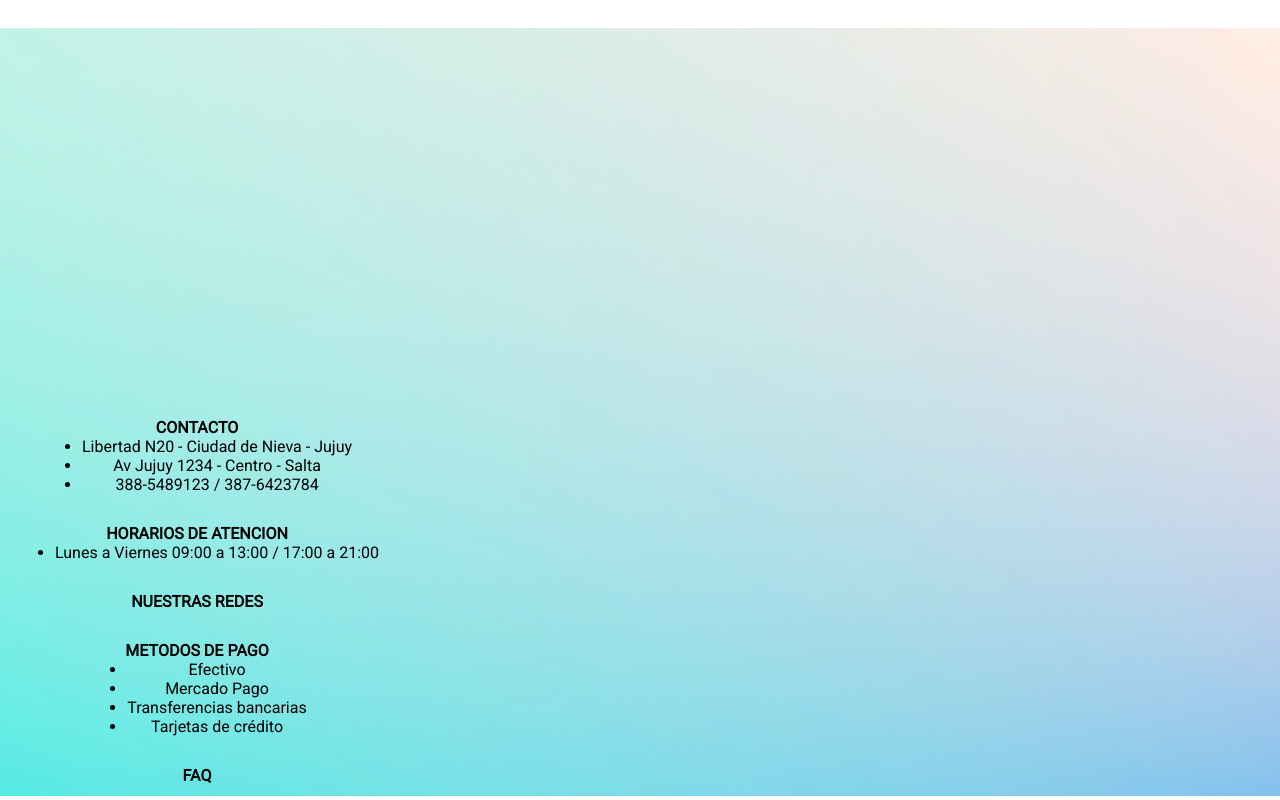
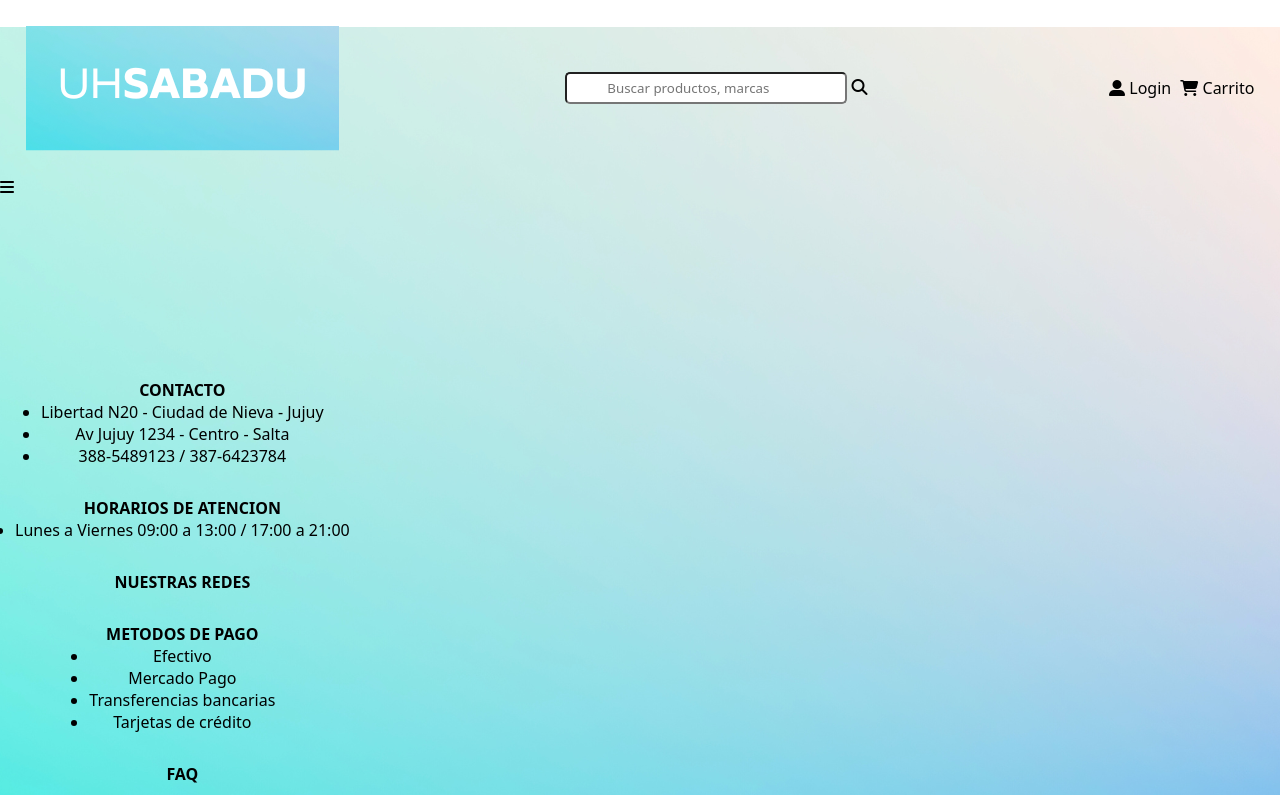
Before and after one commit to choqooz/grupo_4_eCommerceApp, a website: page uhSabadu/views/home.html in a window 1280 px wide. Shown: the top 800 px of the page. Drawn offline with Linux system fonts and the light colour scheme; files that its build step writes are made by us from their sources.

Commit message:
Modificaciones header

```diff
--- a/uhSabadu/public/css/style.css
+++ b/uhSabadu/public/css/style.css
@@ -1,7 +1,36 @@
 * {
+  box-sizing: border-box;
   margin: 0;
-    border: 0;
-    font-family: Roboto;
+  padding: 0;
+  font-family: system-ui, -apple-system, BlinkMacSystemFont, "Segoe UI", Roboto,
+    Oxygen, Ubuntu, Cantarell, "Open Sans", "Helvetica Neue", sans-serif;
+}
+
+.header {
+  margin: 2% 2%;
+  display: flex;
+  justify-content: space-between;
+  align-items: center;
+}
+
+.search-bar input {
+  padding: 5px 40px;
+  border-radius: 5px;
+}
+
+.buttons {
+  display: flex;
+  justify-content: flex-end;
+  & div {
+    margin-left: 10px;
+  }
+  & a {
+    text-decoration: none;
+    color: black;
+  }
+  & i {
+    margin-left: 5px;
+  }
 }
 
 #sticky_back {
--- a/uhSabadu/views/home.html
+++ b/uhSabadu/views/home.html
@@ -1,45 +1,59 @@
 <!DOCTYPE html>
 <html lang="en">
   <head>
-    <meta charset="UTF-8">
-    <meta name="viewport" content="width=device-width, initial-scale=1.0">
+    <meta charset="UTF-8" />
+    <meta name="viewport" content="width=device-width, initial-scale=1.0" />
     <title>uhSabadu</title>
-    <link rel="stylesheet" href="css/style.css">
-    <link href="https://cdnjs.cloudflare.com/ajax/libs/font-awesome/6.5.0/css/all.min.css" rel="stylesheet" />
-    <link rel="stylesheet" href="https://fonts.googleapis.com/css?family=Roboto">
+    <link rel="stylesheet" href="css/style.css" />
+    <link
+      href="https://cdnjs.cloudflare.com/ajax/libs/font-awesome/6.5.0/css/all.min.css"
+      rel="stylesheet"
+    />
+    <link
+      rel="stylesheet"
+      href="https://fonts.googleapis.com/css?family=Roboto"
+    />
   </head>
 
   <body>
     <header>
+      <div class="header">
+        <img src="/images/logo.png" alt="Logo" />
 
+        <div class="search-bar">
+          <input type="text" placeholder="Buscar productos, marcas" />
+          <i class="fa-solid fa-magnifying-glass"></i>
+        </div>
 
+        <div class="buttons">
+          <div>
+            <i class="fa-solid fa-user-large"></i>
+            <a href="/login.html">Login</a>
+
+            <i class="fa-solid fa-cart-shopping"></i>
+            <a href="/productCart.html">Carrito</a>
+          </div>
+        </div>
+      </div>
+      <div class="burguer-menu">
+        <i class="fas fa-bars"></i>
+      </div>
     </header>
-    <main>
-
-    </main>
+    <main></main>
     <footer>
-        <div id="sticky_back"> <img src="/images/fondo1.png" alt="fondo" ></div>
+      <div id="sticky_back"><img src="/images/fondo1.png" alt="fondo" /></div>
       <section>
         <strong>CONTACTO</strong>
         <ul>
-                <li>
-                    Libertad N20 - Ciudad de Nieva - Jujuy
-                </li>
-                <li>
-                    Av Jujuy 1234 - Centro - Salta
-                </li>
-                <li>
-                    388-5489123 / 387-6423784
-                </li>
+          <li>Libertad N20 - Ciudad de Nieva - Jujuy</li>
+          <li>Av Jujuy 1234 - Centro - Salta</li>
+          <li>388-5489123 / 387-6423784</li>
         </ul>
       </section>
       <section>
         <strong>HORARIOS DE ATENCION</strong>
         <ul>
-                <li>
-                    Lunes a Viernes 09:00 a 13:00 /
-                    17:00 a 21:00
-                </li>
+          <li>Lunes a Viernes 09:00 a 13:00 / 17:00 a 21:00</li>
         </ul>
       </section>
       <section>
@@ -48,18 +62,10 @@
       <section>
         <strong>METODOS DE PAGO</strong>
         <ul>
-                <li>
-                    Efectivo
-                </li>
-                <li>
-                    Mercado Pago
-                </li>
-                <li>
-                    Transferencias bancarias
-                </li>
-                <li>
-                    Tarjetas de crédito
-                </li>
+          <li>Efectivo</li>
+          <li>Mercado Pago</li>
+          <li>Transferencias bancarias</li>
+          <li>Tarjetas de crédito</li>
         </ul>
       </section>
       <section>
```
Lines whose indentation alone changed are shown as unchanged.
